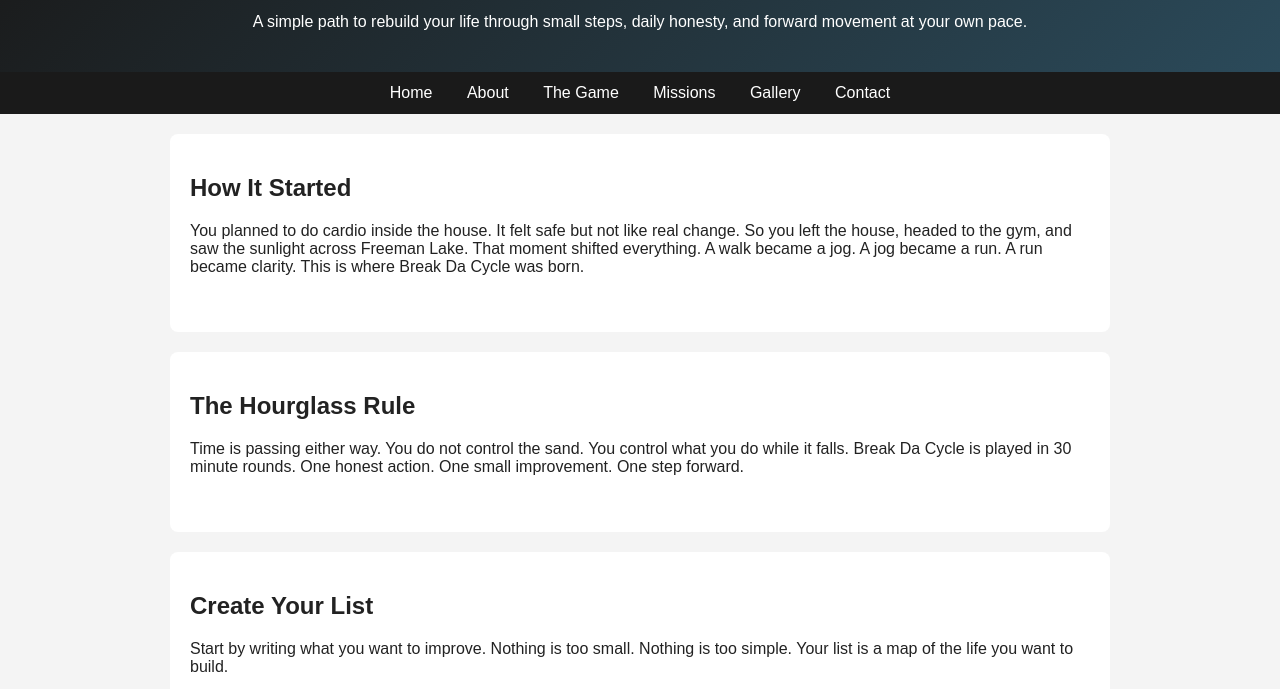
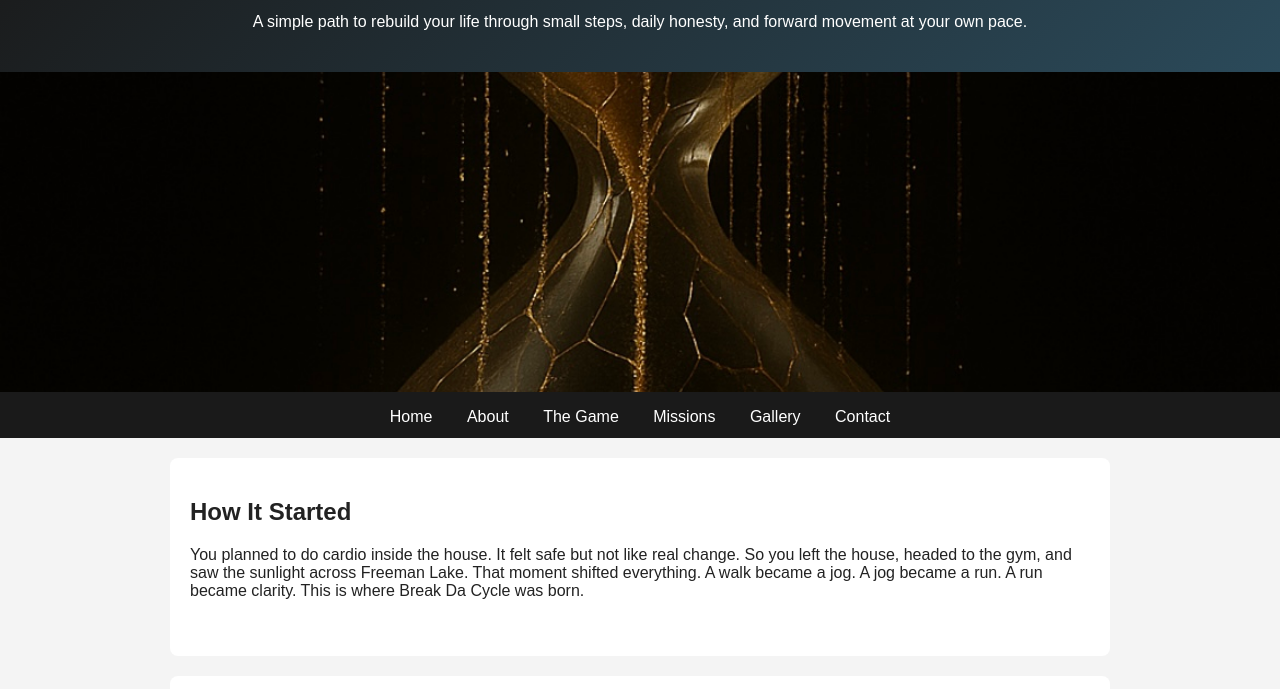
Before and after one commit to breakdacycletoday-hue/BreakingDaCycletoday, a plain HTML site: page index.html in a window 1280 px wide. Shown: the part 73-762 px from the top of the page. Drawn offline with Linux system fonts and the light colour scheme.

Commit message:
Update index.html

```diff
--- a/index.html
+++ b/index.html
@@ -71,6 +71,24 @@
   <p>A simple path to rebuild your life through small steps, daily honesty, and forward movement at your own pace.</p>
 </header>
 
+ <div class="hourglass-banner"></div>
+
+<style>
+.hourglass-banner {
+  width: 100%;
+  height: 320px;
+  background-image: url('hourglass.png');
+  background-size: cover;
+  background-position: center;
+  background-repeat: no-repeat;
+  border-bottom: 4px solid #1a1a1a;
+}
+@media (max-width: 600px) {
+  .hourglass-banner {
+    height: 220px;
+  }
+}
+</style>
 <nav>
   <a href="index.html">Home</a>
   <a href="about.html">About</a>
```
